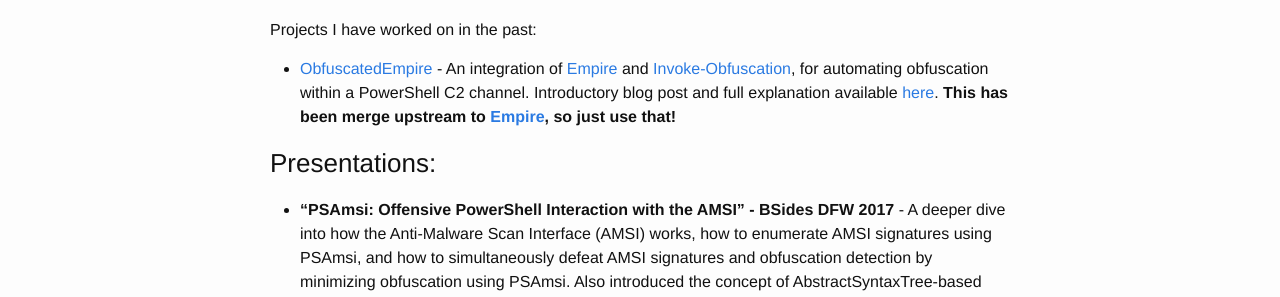
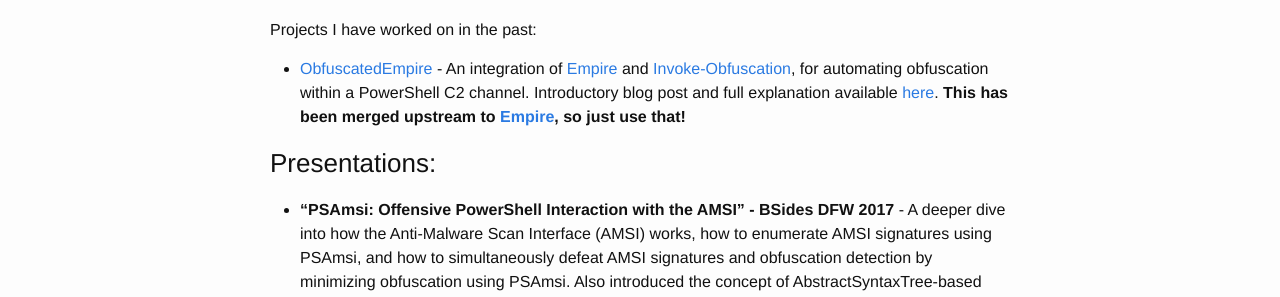
Before and after one commit to cobbr/cobbr.io, a Jekyll site: the page built from about.md, in a window 1280 px wide. Shown: the part 476-773 px from the top of the page. Built offline with Jekyll 4.4.1, drawn with Linux system fonts in a browser that asks for light colours.

Commit message:
modify about

```diff
--- a/about.md
+++ b/about.md
@@ -18,7 +18,7 @@ Projects I am currently working on:
 
 Projects I have worked on in the past:
 
-* [ObfuscatedEmpire](https://github.com/cobbr/ObfuscatedEmpire) - An integration of [Empire](https://github.com/EmpireProject/Empire) and [Invoke-Obfuscation](https://github.com/danielbohannon/Invoke-Obfuscation), for automating obfuscation within a PowerShell C2 channel. Introductory blog post and full explanation available [here]({{site.baseurl}}/ObfuscatedEmpire.html). **This has been merge upstream to [Empire](https://github.com/EmpireProject/Empire), so just use that!**
+* [ObfuscatedEmpire](https://github.com/cobbr/ObfuscatedEmpire) - An integration of [Empire](https://github.com/EmpireProject/Empire) and [Invoke-Obfuscation](https://github.com/danielbohannon/Invoke-Obfuscation), for automating obfuscation within a PowerShell C2 channel. Introductory blog post and full explanation available [here]({{site.baseurl}}/ObfuscatedEmpire.html). **This has been merged upstream to [Empire](https://github.com/EmpireProject/Empire), so just use that!**
 
 ### Presentations:
 
```
